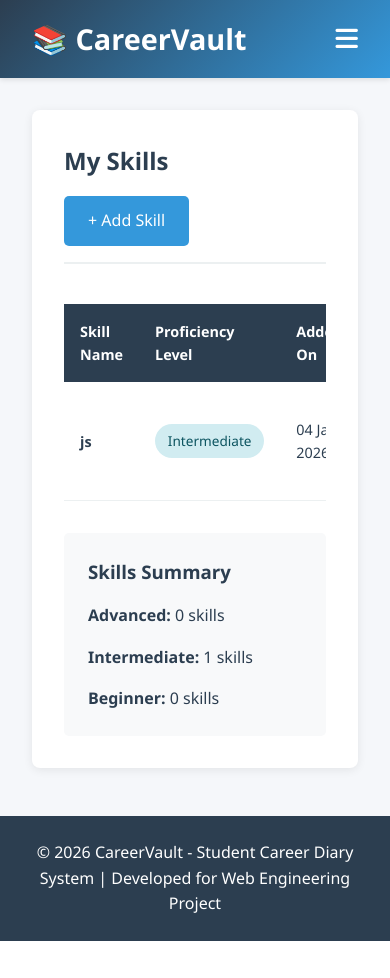
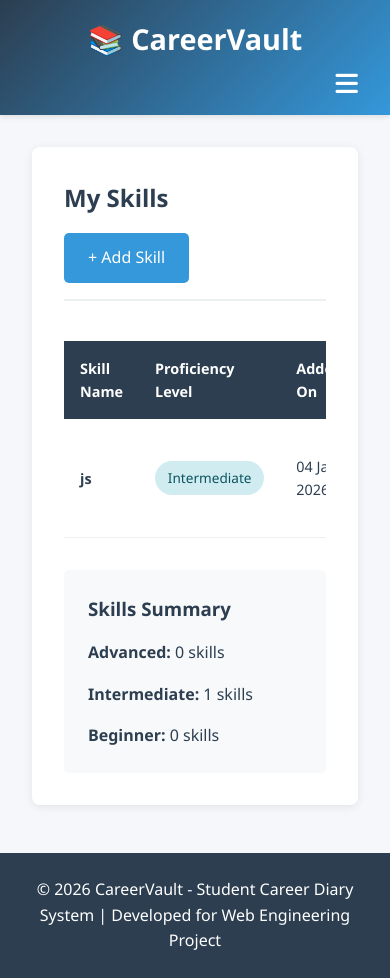
Before and after one commit to Rumaisaaslam12/careervault, a PHP site: page /skills/index.php in a window 390 px wide. Before the commit the page ends 941 px from the top, so only its background shows below. Run offline with PHP 8.4, Linux system fonts and the light colour scheme; the visitor is signed in with stand-in values (Sample User, id 1); data comes from the database, SQL or seed files in the repository.

Commit message:
Mobile menu UX: cross icon on open, menu 20px below logo

```diff
--- a/assets/css/style.css
+++ b/assets/css/style.css
@@ -381,13 +381,13 @@ select.form-control {
 /* Responsive Design */
 @media (max-width: 768px) {
     .header-container {
-        flex-direction: row;
-        gap: 0;
+        flex-direction: column;
+        gap: 0.5rem;
     }
 
     .nav-toggle {
         display: block;
-        align-self: center;
+        align-self: flex-end;
     }
 
     .nav-menu {
@@ -397,6 +397,7 @@ select.form-control {
 
     .nav-menu.open {
         display: block;
+        margin-top: 20px;
     }
 
     .nav-menu ul {
--- a/assets/js/main.js
+++ b/assets/js/main.js
@@ -131,6 +131,16 @@ document.addEventListener('DOMContentLoaded', function() {
     if (navToggle && navMenu) {
         navToggle.addEventListener('click', () => {
             navMenu.classList.toggle('open');
+            const icon = navToggle.querySelector('i');
+            if (icon) {
+                if (navMenu.classList.contains('open')) {
+                    icon.classList.remove('fa-bars');
+                    icon.classList.add('fa-times');
+                } else {
+                    icon.classList.remove('fa-times');
+                    icon.classList.add('fa-bars');
+                }
+            }
         });
     }
 });
```
